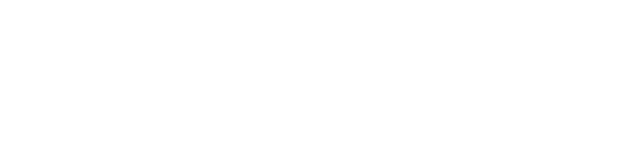
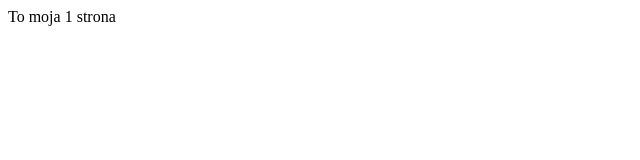
Before and after one commit to filipxu/projekt-0.1, a plain HTML site: page index.html in a window 1280 px wide. Shown: the whole page, without its empty margins (0-640 px from the left). Drawn offline with Linux system fonts and the light colour scheme.

Commit message:
Update index.html

```diff
--- a/index.html
+++ b/index.html
@@ -10,7 +10,7 @@
 
 
 	</head><body>
-			<p.To mja 1 strona</p>
+			<p>To moja 1 strona</p>
 
 
 
```
